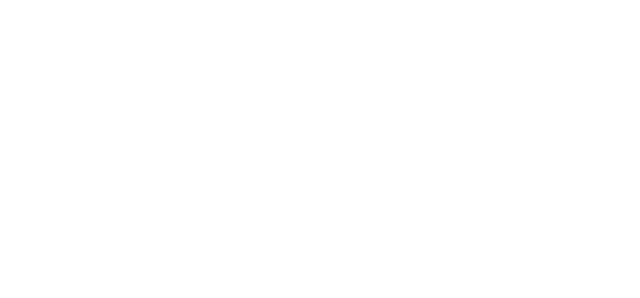
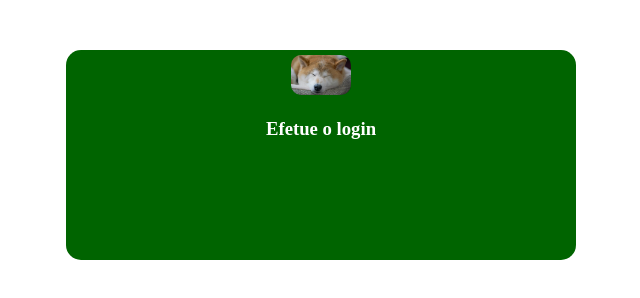
Before and after one commit to Wesley-afk/coisas_em_sala, a plain HTML site: page 12-bordes.html in a window 1280 px wide. Shown: the whole page, without its empty margins (319-959 px from the left). Drawn offline with Linux system fonts and the light colour scheme.

Commit message:
estudar essas inserções

```diff
--- a/12-bordes.html
+++ b/12-bordes.html
@@ -3,9 +3,30 @@
 <head>
     <meta charset="UTF-8">
     <meta name="viewport" content="width=device-width, initial-scale=1.0">
-    <title>Document</title>
+    <title>Bordas</title>
+    <style>
+        #login{
+            width: 500px;
+            height: 200px;
+            margin: 50px auto;
+            background-color:darkgreen;
+            text-align: center;
+            padding: 5px;
+            border-radius: 15px;
+        }
+        #login img{
+            height: 40px;
+            border-radius: 10px; /*Deixa bordas arredondadas*/
+        }
+        #login h3{
+            color: white;
+        }
+    </style>
 </head>
 <body>
-
+    <div id="login">
+        <img src="./img/shiba.jpg" alt="shiba">
+        <h3>Efetue o login</h3>
+    </div>
 </body>
 </html>
```
